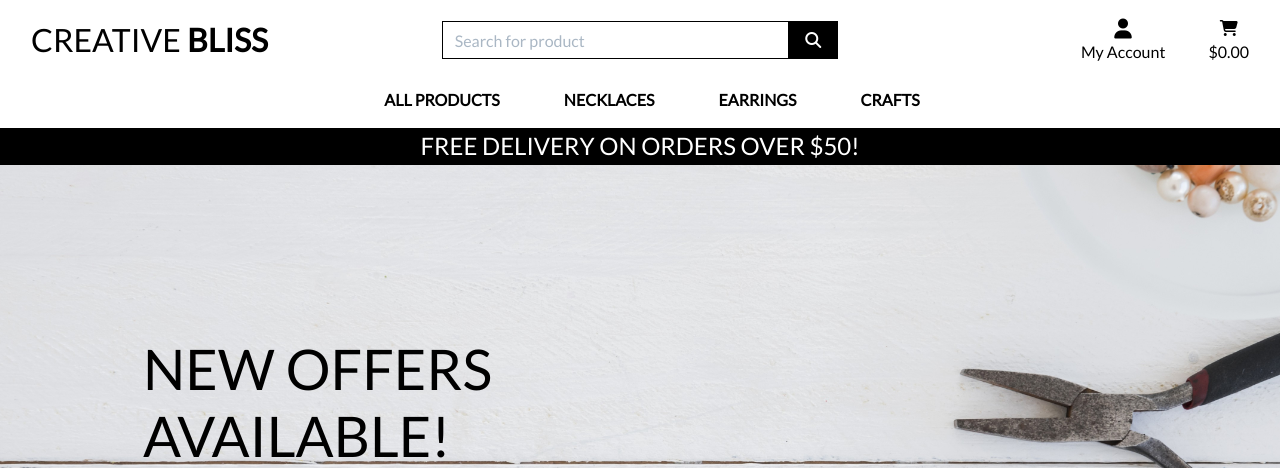
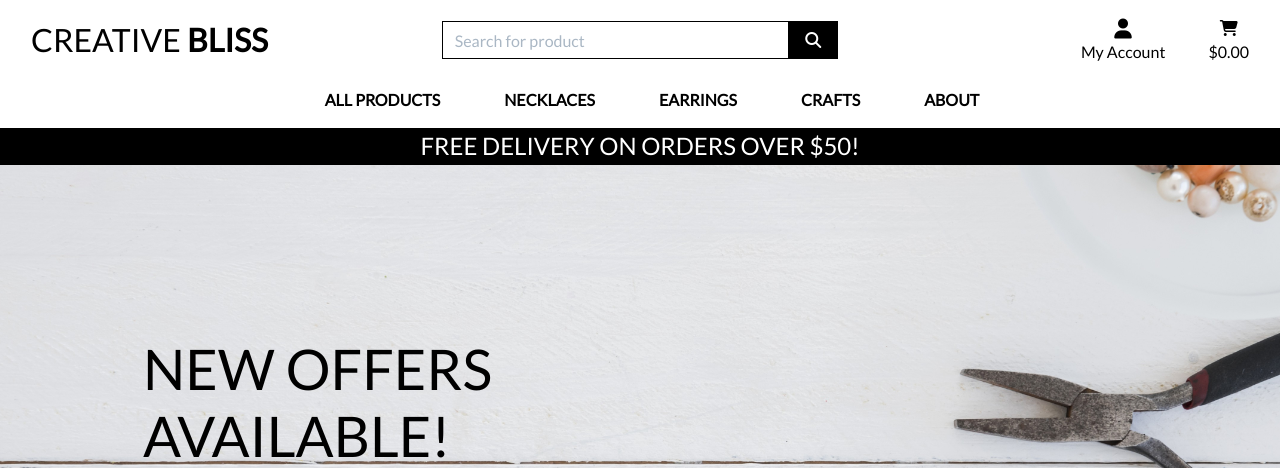
Before and after one commit to Silver25/creative-spark, a Django app: page / in a window 1280 px wide. Shown: the top 468 px of the page. Run offline with Django 3.2, Linux system fonts and the light colour scheme; parts of the project's set-up code (start-up, migrations or seed data) failed here and were passed over; some libraries are stand-ins or nearby versions.

Commit message:
Update code

```diff
--- a/about/urls.py
+++ b/about/urls.py
@@ -2,5 +2,5 @@ from django.urls import path
 from . import views
 
 urlpatterns = [
-    path('', views.about_all, name='about'),
+    path('', views.about_view, name='about'),
 ]
--- a/about/views.py
+++ b/about/views.py
@@ -2,6 +2,7 @@ from django.shortcuts import render
 from .models import About
 
 
-def about_all(request):
+def about_view(request):
+    about = About.objects.all()
 
-    return render(request, "about/about.html")
+    return render(request, "about/about.html", {'about': about})
--- a/boutique/settings.py
+++ b/boutique/settings.py
@@ -29,7 +29,7 @@ SECRET_KEY = os.environ.get('SECRET_KEY')
 # SECURITY WARNING: don't run with debug turned on in production!
 # Allows error messages to be displayed in the process of dev and testing.
 # CommandError: If DEBUG is False you must set 'settings.ALLOWED_HOSTS'.
-DEBUG = True
+DEBUG = False
 
 ALLOWED_HOSTS = [
     '127.0.0.1',
--- a/templates/includes/main-nav.html
+++ b/templates/includes/main-nav.html
@@ -37,7 +37,7 @@
         </li>
 
         <li class="nav-item dropdown">
-            <a class="logo-font font-weight-bold nav-link text-black" href="#" id="crafts-link" data-toggle="dropdown" aria-haspopup="true" aria-expanded="false">
+            <a class="logo-font font-weight-bold nav-link text-black mr-5" href="#" id="crafts-link" data-toggle="dropdown" aria-haspopup="true" aria-expanded="false">
                 Crafts
             </a>
             <div class="dropdown-menu border-0" aria-labelledby="crafts-link">
@@ -45,5 +45,11 @@
                 <a href="{% url 'products' %}?category=crafts" class="dropdown-item">All Crafts</a>
             </div>
         </li>
+
+        <li class="nav-item dropdown">
+            <a class="logo-font font-weight-bold nav-link text-black" href="{% url 'about' %}" id="about-link">
+                About
+            </a>
+        </li>
     </ul>
 </div>
```
Also changed, not shown: about/templates/about/about.html (+4 -4 lines).
